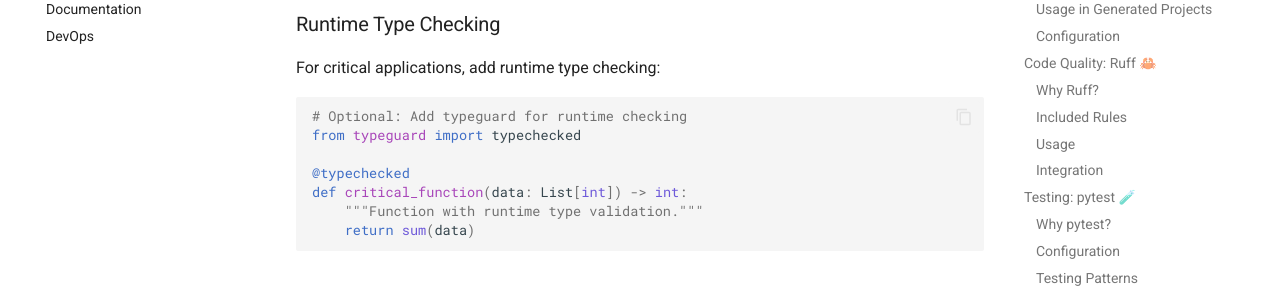
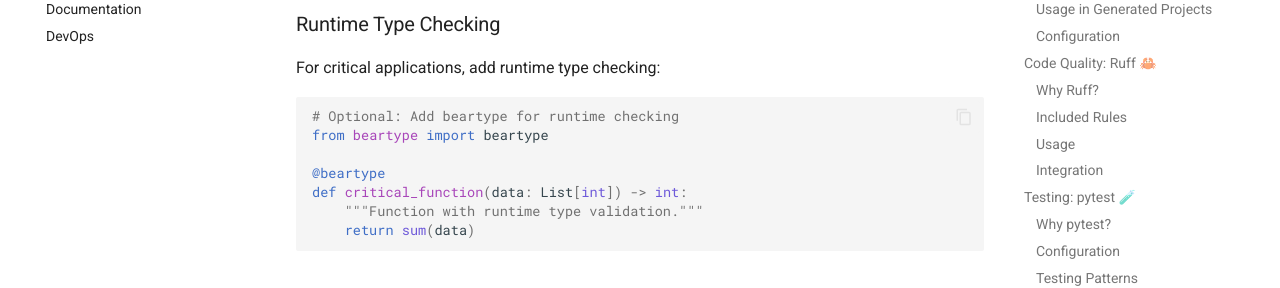
Before and after one commit to adamamer20/pythonic-template, an MkDocs documentation site: the page built from docs/features/modern-stack.md, in a window 1280 px wide and 900 px high, scrolled down 6135 px. Shown: the part 153-441 px from the top of the window. Built offline with MkDocs 1.6.1 and Material for MkDocs 9.7.7, drawn with Linux system fonts in a browser that asks for light colours; comment, search, counter and statistics services are not loaded.

Commit message:
fix: replace typeguard with beartype for runtime type checking in critical function

````diff
--- a/docs/features/modern-stack.md
+++ b/docs/features/modern-stack.md
@@ -287,10 +287,10 @@
 For critical applications, add runtime type checking:
 
 ```python
-# Optional: Add typeguard for runtime checking
-from typeguard import typechecked
+# Optional: Add beartype for runtime checking
+from beartype import beartype
 
-@typechecked
+@beartype
 def critical_function(data: List[int]) -> int:
     """Function with runtime type validation."""
     return sum(data)
````
Also changed, not shown: docs/features/quality-assurance.md (+3 -3 lines).
